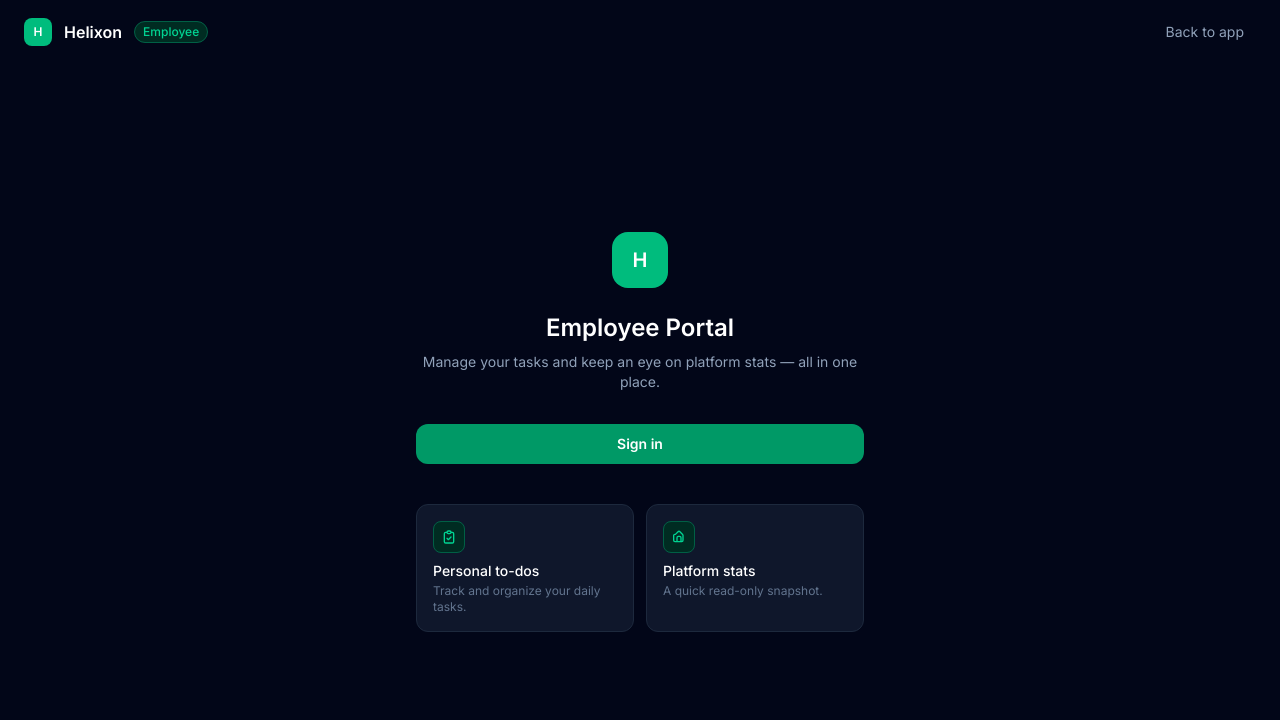
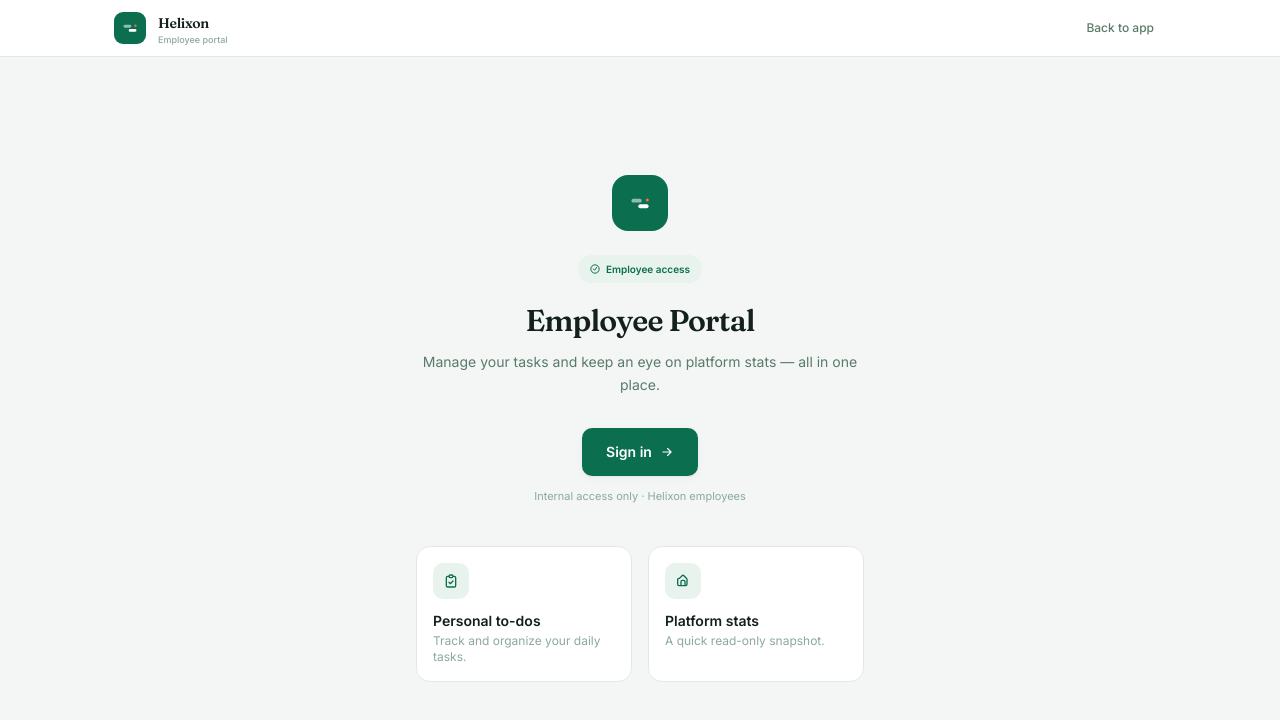
Before and after one commit to Conorthomas1043/Helixon, a Next.js app in the folder helixon-app/: page /employee in a window 1280 px wide. Shown: the top 720 px of the page. Built offline with nearby package versions, Linux system fonts and the light colour scheme; no server answers.

Commit message:
Update application

```diff
--- a/helixon-app/app/employee/login/page.js
+++ b/helixon-app/app/employee/login/page.js
@@ -3,6 +3,9 @@
 
 import { useState } from "react";
 import { useRouter } from "next/navigation";
+import Link from "next/link";
+
+const EASE = "cubic-bezier(0.16, 1, 0.3, 1)";
 
 export default function EmployeeLogin() {
   const router = useRouter();
@@ -10,6 +13,7 @@ export default function EmployeeLogin() {
   const [password, setPassword] = useState("");
   const [error, setError] = useState("");
   const [loading, setLoading] = useState(false);
+  const [focusedField, setFocusedField] = useState(null);
 
   async function handleSubmit(e) {
     e.preventDefault();
@@ -34,59 +38,124 @@ export default function EmployeeLogin() {
     }
   }
 
+  function fieldStyle(name) {
+    const focused = focusedField === name;
+    return {
+      border: `1.5px solid ${focused ? "var(--forest)" : "var(--border)"}`,
+      boxShadow: focused ? "0 0 0 4px var(--mint)" : "none",
+      transition: `all 0.2s ${EASE}`,
+    };
+  }
+
   return (
-    <main className="min-h-screen bg-slate-950 text-white flex items-center justify-center px-4">
+    <main className="min-h-screen flex items-center justify-center px-4" style={{ background: "var(--mist)" }}>
       <div className="w-full max-w-sm">
-        <div className="flex items-center gap-3 justify-center mb-8">
-          <div className="w-8 h-8 bg-emerald-500 rounded-lg flex items-center justify-center">
-            <span className="text-white text-sm font-bold">H</span>
+        <Link href="/" className="flex items-center gap-3 justify-center mb-8 group" aria-label="Helixon home">
+          <div
+            className="w-8 h-8 rounded-[9px] flex items-center justify-center transition-transform group-hover:scale-105"
+            style={{ background: "var(--forest)" }}
+          >
+            <svg width="18" height="18" viewBox="0 0 28 28" fill="none">
+              <rect x="4" y="9" width="12" height="4.5" rx="2.25" fill="white" opacity="0.55" />
+              <rect x="12" y="15.5" width="12" height="4.5" rx="2.25" fill="white" />
+              <circle cx="22.5" cy="10.5" r="1.8" fill="var(--signal)" />
+            </svg>
           </div>
-          <span className="text-lg font-bold">Helixon</span>
-        </div>
+          <span className="text-lg font-semibold tracking-tight" style={{ color: "var(--ink)", fontFamily: "var(--font-display)" }}>
+            Helixon
+          </span>
+        </Link>
 
-        <div className="bg-slate-900 border border-slate-800 rounded-2xl p-6">
-          <h1 className="text-lg font-semibold mb-1">Employee sign in</h1>
-          <p className="text-sm text-slate-500 mb-5">Use your Helixon employee account.</p>
+        <div
+          className="rounded-[20px] p-6 sm:p-7"
+          style={{ background: "white", border: "1px solid var(--border)", boxShadow: "0 20px 40px -20px rgba(19,32,27,0.18)" }}
+        >
+          <div className="w-11 h-11 rounded-[12px] flex items-center justify-center mb-5" style={{ background: "var(--mint)" }}>
+            <svg width="20" height="20" viewBox="0 0 24 24" fill="none" stroke="var(--forest)" strokeWidth="1.75" strokeLinecap="round" strokeLinejoin="round">
+              <rect x="3" y="11" width="18" height="10" rx="2" />
+              <path d="M7 11V7a5 5 0 0110 0v4" />
+            </svg>
+          </div>
 
-          <form onSubmit={handleSubmit} className="space-y-4">
+          <h1 className="text-lg font-semibold tracking-tight mb-1" style={{ color: "var(--ink)", fontFamily: "var(--font-display)" }}>
+            Employee sign in
+          </h1>
+          <p className="text-[13px] leading-relaxed mb-5" style={{ color: "var(--ink-soft)" }}>
+            Use your Helixon employee account.
+          </p>
+
+          <form onSubmit={handleSubmit} className="space-y-4" noValidate>
             <div>
-              <label className="block text-xs font-medium text-slate-400 mb-1">Email</label>
+              <label className="block text-xs font-medium mb-1.5" style={{ color: "var(--ink-faint)" }}>
+                Email
+              </label>
               <input
                 type="email"
                 value={email}
                 onChange={(e) => setEmail(e.target.value)}
+                onFocus={() => setFocusedField("email")}
+                onBlur={() => setFocusedField(null)}
                 required
                 autoFocus
+                autoComplete="email"
                 placeholder="you@helixon.dev"
-                className="w-full bg-slate-800 border border-slate-700 text-white rounded-xl px-3.5 py-2.5 text-sm placeholder:text-slate-600 focus:outline-none focus:ring-2 focus:ring-emerald-500 focus:border-transparent transition"
+                className="w-full bg-transparent rounded-[12px] px-3.5 py-2.5 text-sm outline-none"
+                style={{ color: "var(--ink)", ...fieldStyle("email") }}
               />
             </div>
             <div>
-              <label className="block text-xs font-medium text-slate-400 mb-1">Password</label>
+              <label className="block text-xs font-medium mb-1.5" style={{ color: "var(--ink-faint)" }}>
+                Password
+              </label>
               <input
                 type="password"
                 value={password}
                 onChange={(e) => setPassword(e.target.value)}
+                onFocus={() => setFocusedField("password")}
+                onBlur={() => setFocusedField(null)}
                 required
+                autoComplete="current-password"
                 placeholder="••••••••"
-                className="w-full bg-slate-800 border border-slate-700 text-white rounded-xl px-3.5 py-2.5 text-sm placeholder:text-slate-600 focus:outline-none focus:ring-2 focus:ring-emerald-500 focus:border-transparent transition"
+                className="w-full bg-transparent rounded-[12px] px-3.5 py-2.5 text-sm outline-none"
+                style={{ color: "var(--ink)", ...fieldStyle("password") }}
               />
             </div>
 
             {error && (
-              <p className="text-xs text-red-400 bg-red-950 border border-red-900 rounded-lg px-3 py-2">{error}</p>
+              <div role="alert" aria-live="assertive" className="flex items-start gap-2.5 p-3 rounded-[10px]" style={{ background: "#fef2f2", border: "1px solid #fecaca" }}>
+                <svg className="mt-0.5 shrink-0" width="15" height="15" viewBox="0 0 24 24" fill="none" stroke="var(--score-low)" strokeWidth={2}>
+                  <path strokeLinecap="round" strokeLinejoin="round" d="M12 9v3.75m-9.303 3.376c-.866 1.5.217 3.374 1.948 3.374h14.71c1.73 0 2.813-1.874 1.948-3.374L13.949 3.378c-.866-1.5-3.032-1.5-3.898 0L2.697 16.126zM12 15.75h.007v.008H12v-.008z" />
+                </svg>
+                <p className="text-[13px]" style={{ color: "var(--score-low)" }}>{error}</p>
+              </div>
             )}
 
             <button
               type="submit"
               disabled={loading}
-              className="w-full bg-emerald-600 hover:bg-emerald-500 disabled:opacity-50 text-white text-sm font-semibold px-4 py-2.5 rounded-xl transition"
+              aria-busy={loading}
+              className="btn-forest w-full text-white font-semibold py-3 rounded-[12px] text-sm transition-all flex items-center justify-center gap-2"
+              style={{
+                background: loading ? "var(--ink-mute)" : "var(--forest)",
+                cursor: loading ? "not-allowed" : "pointer",
+                boxShadow: loading ? "none" : "0 12px 24px -10px rgba(11,58,42,0.5)",
+              }}
             >
-              {loading ? "Signing in…" : "Sign in"}
+              {loading ? (
+                <>
+                  <svg className="animate-spin" width="16" height="16" viewBox="0 0 24 24" fill="none">
+                    <circle className="opacity-25" cx="12" cy="12" r="10" stroke="currentColor" strokeWidth="4" />
+                    <path className="opacity-75" fill="currentColor" d="M4 12a8 8 0 018-8V0C5.373 0 0 5.373 0 12h4z" />
+                  </svg>
+                  Signing in…
+                </>
+              ) : (
+                "Sign in"
+              )}
             </button>
           </form>
 
-          <p className="text-xs text-slate-600 mt-5 text-center">
+          <p className="text-[11px] mt-5 text-center" style={{ color: "var(--ink-mute)" }}>
             Demo login: alex@helixon.dev / password123
           </p>
         </div>
--- a/helixon-app/app/employee/page.js
+++ b/helixon-app/app/employee/page.js
@@ -3,6 +3,8 @@
 
 import { useEffect, useState } from "react";
 import { useRouter } from "next/navigation";
+import Link from "next/link";
+import Button from "@/components/landing/Button";
 
 export default function EmployeeLanding() {
   const router = useRouter();
@@ -29,69 +31,128 @@ export default function EmployeeLanding() {
 
   if (checking) {
     return (
-      <main className="min-h-screen bg-slate-950 flex items-center justify-center">
-        <div className="w-8 h-8 rounded-full border-4 border-slate-700 border-t-emerald-500 animate-spin" />
+      <main className="min-h-screen flex items-center justify-center" style={{ background: "var(--mist)" }}>
+        <div
+          className="w-8 h-8 rounded-full animate-spin"
+          style={{ border: "4px solid var(--border)", borderTopColor: "var(--forest)" }}
+        />
       </main>
     );
   }
 
   return (
-    <main className="min-h-screen bg-slate-950 text-white flex flex-col">
-      {/* Nav */}
-      <nav className="px-6 py-4 flex items-center justify-between">
-        <div className="flex items-center gap-3">
-          <div className="w-7 h-7 bg-emerald-500 rounded-lg flex items-center justify-center">
-            <span className="text-white text-xs font-bold">H</span>
-          </div>
-          <span className="text-base font-bold text-white">Helixon</span>
-          <span className="text-xs text-emerald-400 border border-emerald-800 bg-emerald-950 px-2 py-0.5 rounded-full font-medium">
-            Employee
-          </span>
+    <main className="min-h-screen flex flex-col" style={{ background: "var(--mist)" }}>
+      {/* ── Nav ─────────────────────────────────────────────────────────── */}
+      <nav
+        className="sticky top-0 z-40 w-full bg-white/95 backdrop-blur border-b"
+        style={{ borderColor: "var(--border)" }}
+        aria-label="Main"
+      >
+        <div className="max-w-[1100px] mx-auto px-6 h-[56px] flex items-center justify-between">
+          <Link href="/" className="flex items-center gap-3 group" aria-label="Helixon home">
+            <div
+              className="w-8 h-8 rounded-[9px] flex items-center justify-center relative overflow-hidden transition-transform group-hover:scale-105"
+              style={{ background: "var(--forest)" }}
+            >
+              <svg width="18" height="18" viewBox="0 0 28 28" fill="none">
+                <rect x="4" y="9" width="12" height="4.5" rx="2.25" fill="white" opacity="0.55" />
+                <rect x="12" y="15.5" width="12" height="4.5" rx="2.25" fill="white" />
+                <circle cx="22.5" cy="10.5" r="1.8" fill="var(--signal)" />
+              </svg>
+            </div>
+            <span className="flex flex-col leading-none">
+              <span className="text-sm font-semibold tracking-tight" style={{ color: "var(--ink)", fontFamily: "var(--font-display)" }}>
+                Helixon
+              </span>
+              <span className="hidden sm:block text-[9px] font-medium mt-0.5" style={{ color: "var(--ink-faint)" }}>
+                Employee portal
+              </span>
+            </span>
+          </Link>
+
+          <a href="/" className="nav-link text-xs font-medium" style={{ color: "var(--ink-soft)" }}>
+            Back to app
+          </a>
         </div>
-        <a href="/" className="text-sm text-slate-400 px-3 py-1.5 rounded-lg hover:bg-slate-800 transition">
-          Back to app
-        </a>
       </nav>
 
-      {/* Hero */}
-      <div className="flex-1 flex items-center justify-center px-4">
+      {/* ── Hero ────────────────────────────────────────────────────────── */}
+      <div className="flex-1 flex items-center justify-center px-4 py-16">
         <div className="w-full max-w-md text-center">
-          <div className="w-14 h-14 bg-emerald-500 rounded-2xl flex items-center justify-center mx-auto mb-6">
-            <span className="text-white text-xl font-bold">H</span>
+          <div
+            className="w-14 h-14 rounded-[16px] flex items-center justify-center mx-auto mb-6"
+            style={{ background: "var(--forest)" }}
+          >
+            <svg width="24" height="24" viewBox="0 0 28 28" fill="none">
+              <rect x="4" y="9" width="12" height="4.5" rx="2.25" fill="white" opacity="0.55" />
+              <rect x="12" y="15.5" width="12" height="4.5" rx="2.25" fill="white" />
+              <circle cx="22.5" cy="10.5" r="1.8" fill="var(--signal)" />
+            </svg>
           </div>
-          <h1 className="text-2xl font-bold mb-2">Employee Portal</h1>
-          <p className="text-sm text-slate-400 mb-8">
+
+          <span
+            className="inline-flex items-center gap-1.5 text-[10px] font-semibold px-3 py-1.5 rounded-full mb-5"
+            style={{ background: "var(--mint)", color: "var(--forest)" }}
+          >
+            <svg width="10" height="10" viewBox="0 0 12 12" fill="none">
+              <circle cx="6" cy="6" r="5" stroke="currentColor" strokeWidth="1.2" />
+              <path d="M4 6l1.5 1.5L8 4" stroke="currentColor" strokeWidth="1.2" strokeLinecap="round" />
+            </svg>
+            Employee access
+          </span>
+
+          <h1
+            className="text-2xl sm:text-3xl font-semibold tracking-tight mb-3"
+            style={{ color: "var(--ink)", fontFamily: "var(--font-display)" }}
+          >
+            Employee Portal
+          </h1>
+          <p className="text-sm leading-relaxed mb-8" style={{ color: "var(--ink-soft)" }}>
             Manage your tasks and keep an eye on platform stats — all in one place.
           </p>
 
-          <div className="flex flex-col gap-3">
-            <button
-              onClick={() => router.push("/employee/login")}
-              className="w-full bg-emerald-600 hover:bg-emerald-500 text-white text-sm font-semibold px-4 py-2.5 rounded-xl transition"
+          <div className="flex flex-col items-center gap-3">
+            <Button
+              as="a"
+              href="/employee/login"
+              variant="primary"
+              className="w-full sm:w-auto min-h-[48px]"
             >
               Sign in
-            </button>
+              <svg width="14" height="14" viewBox="0 0 24 24" fill="none" stroke="currentColor" strokeWidth="2" strokeLinecap="round">
+                <path d="M5 12h14M13 6l6 6-6 6" />
+              </svg>
+            </Button>
+            <p className="text-[11px]" style={{ color: "var(--ink-faint)" }}>
+              Internal access only · Helixon employees
+            </p>
           </div>
 
           {/* Feature highlights */}
-          <div className="grid grid-cols-2 gap-3 mt-10 text-left">
-            <div className="bg-slate-900 border border-slate-800 rounded-xl p-4">
-              <div className="w-8 h-8 bg-emerald-950 border border-emerald-800 rounded-lg flex items-center justify-center mb-2">
-                <svg className="w-4 h-4 text-emerald-400" fill="none" viewBox="0 0 24 24" stroke="currentColor" strokeWidth={2}>
+          <div className="grid grid-cols-2 gap-4 mt-10 text-left">
+            <div className="rounded-[14px] p-4" style={{ background: "white", border: "1px solid var(--border)" }}>
+              <div
+                className="w-9 h-9 rounded-[10px] flex items-center justify-center mb-3"
+                style={{ background: "var(--mint)" }}
+              >
+                <svg width="16" height="16" viewBox="0 0 24 24" fill="none" stroke="var(--forest)" strokeWidth={2}>
                   <path strokeLinecap="round" strokeLinejoin="round" d="M9 5H7a2 2 0 00-2 2v12a2 2 0 002 2h10a2 2 0 002-2V7a2 2 0 00-2-2h-2M9 5a2 2 0 002 2h2a2 2 0 002-2M9 5a2 2 0 012-2h2a2 2 0 012 2m-6 9l2 2 4-4" />
                 </svg>
               </div>
-              <p className="text-sm font-medium text-white">Personal to-dos</p>
-              <p className="text-xs text-slate-500 mt-0.5">Track and organize your daily tasks.</p>
+              <p className="text-sm font-semibold" style={{ color: "var(--ink)" }}>Personal to-dos</p>
+              <p className="text-xs mt-0.5" style={{ color: "var(--ink-faint)" }}>Track and organize your daily tasks.</p>
             </div>
-            <div className="bg-slate-900 border border-slate-800 rounded-xl p-4">
-              <div className="w-8 h-8 bg-emerald-950 border border-emerald-800 rounded-lg flex items-center justify-center mb-2">
-                <svg className="w-4 h-4 text-emerald-400" fill="none" viewBox="0 0 24 24" stroke="currentColor" strokeWidth={2}>
+            <div className="rounded-[14px] p-4" style={{ background: "white", border: "1px solid var(--border)" }}>
+              <div
+                className="w-9 h-9 rounded-[10px] flex items-center justify-center mb-3"
+                style={{ background: "var(--mint)" }}
+              >
+                <svg width="16" height="16" viewBox="0 0 24 24" fill="none" stroke="var(--forest)" strokeWidth={2}>
                   <path strokeLinecap="round" strokeLinejoin="round" d="M9 19v-6a2 2 0 012-2h2a2 2 0 012 2v6m-9 0h10a2 2 0 002-2V9.5a2 2 0 00-.6-1.4l-4-4a2 2 0 00-2.8 0l-4 4A2 2 0 004 9.5V17a2 2 0 002 2z" />
                 </svg>
               </div>
-              <p className="text-sm font-medium text-white">Platform stats</p>
-              <p className="text-xs text-slate-500 mt-0.5">A quick read-only snapshot.</p>
+              <p className="text-sm font-semibold" style={{ color: "var(--ink)" }}>Platform stats</p>
+              <p className="text-xs mt-0.5" style={{ color: "var(--ink-faint)" }}>A quick read-only snapshot.</p>
             </div>
           </div>
         </div>
```
